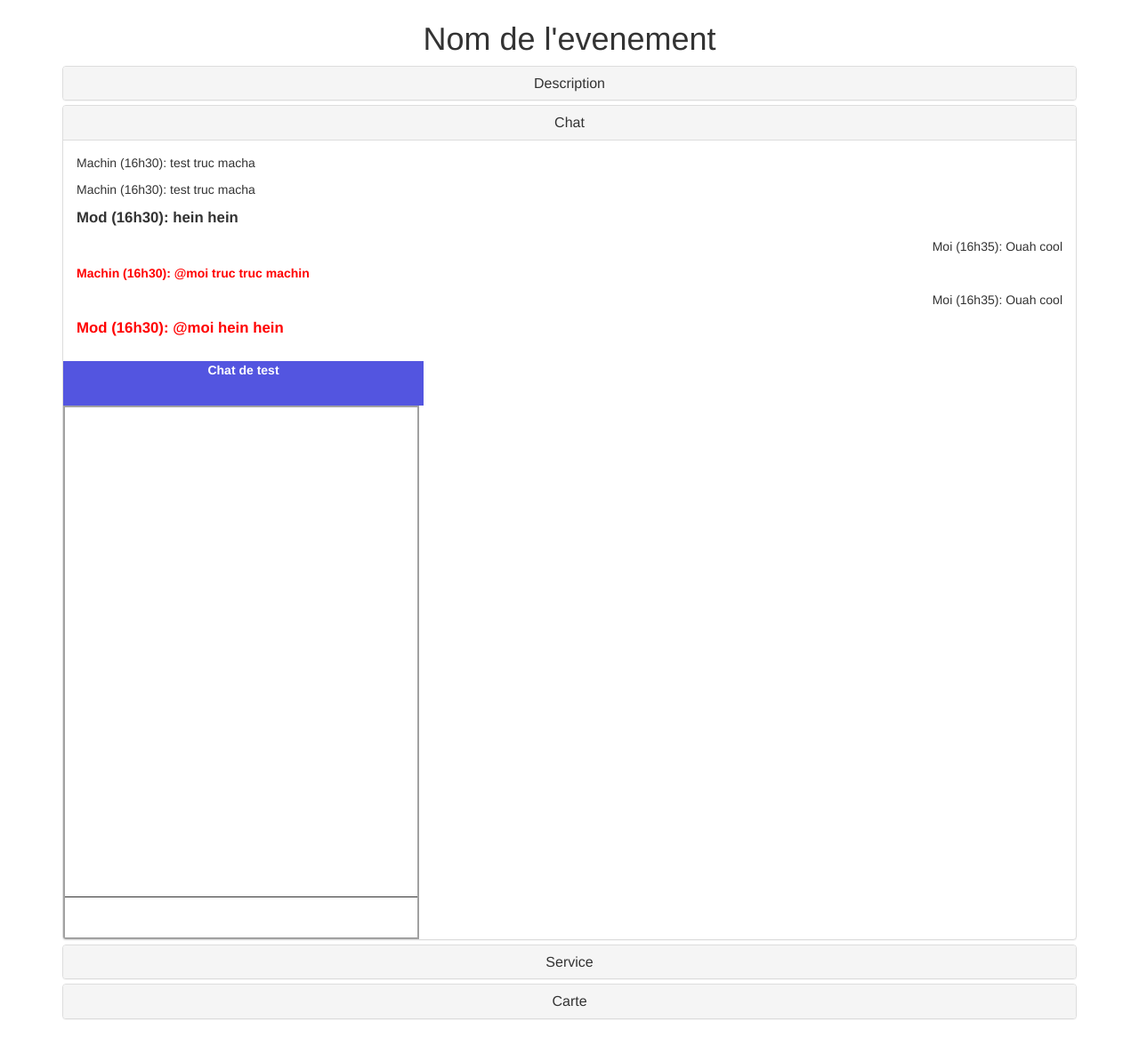
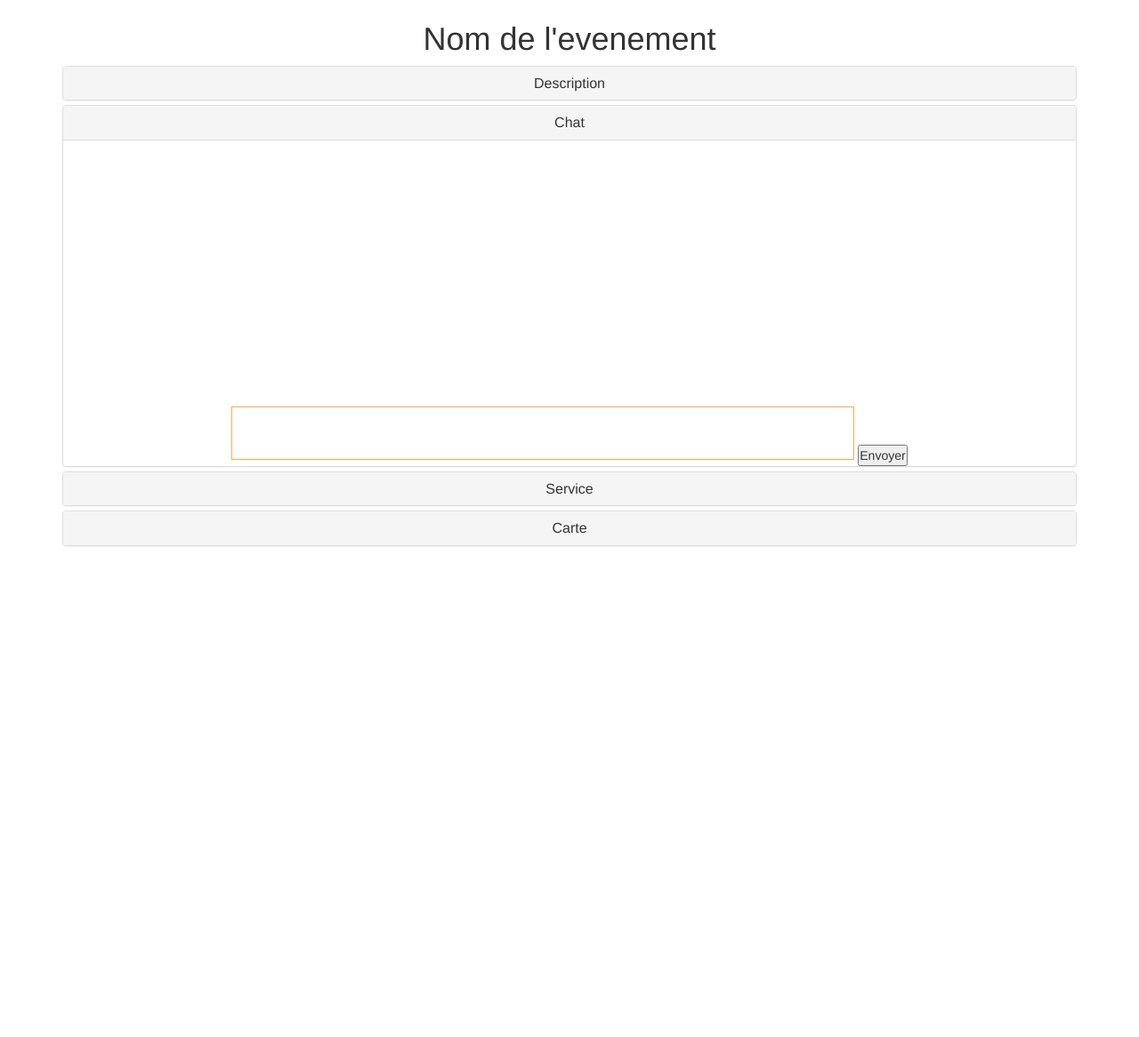
Before and after one commit to malerv/gardakan, a Django app: page /event.html in a window 1280 px wide. Shown: the part 51-1217 px from the top of the page at 89% size. After the commit the page ends 665 px from the top, so only its background shows below. Run offline with Django 3.2, Linux system fonts and the light colour scheme; some libraries are stand-ins or nearby versions.

Commit message:
Fixed html layout problems css and shit

```diff
--- a/linkUs/static/chat_client.js
+++ b/linkUs/static/chat_client.js
@@ -26,11 +26,14 @@
     var user = document.getElementById(userID).value;
     var mycontainer = document.getElementById(containerID);
     var newMessage = '';
+    var today = new Date();
+    var hours=today.getHours();
+    var minutes=today.getMinutes();
 
-    newMessage += '<div class="chatmessage">';
+    newMessage += '<p class="left">';
     newMessage += '<strong><span>' + user + ': </span>&nbsp;</strong>';
-    newMessage += '<span>' + message + '</span>';
-    newMessage += '</div>';
+    newMessage += '(' + hours + 'h' + minutes + '):&nbsp;';
+    newMessage += '<span>' + message + '</span></p>';
 
     mycontainer.innerHTML += newMessage;
 }
--- a/linkUs/static/linkus.css
+++ b/linkUs/static/linkus.css
@@ -17,6 +17,7 @@
 .panel-body
 {
     text-align : left;
+    height:300px;
 }
 
 .toMe
@@ -33,6 +34,7 @@
 
 .globalChatDiv
 {
+    float:left;
     border:0px;
     margin:0px;
     padding:0px;
@@ -80,33 +82,24 @@
 
 .chatinputdiv
 {
-    height: 46px;
-    width: 400px; /*Same as #chatdiv*/
-    border-top: 1px solid;
+    height: 60px;
+    width: 688px;
     float: left;
 }
 
 .chatTA
 {
-    height: 100%;
-    width: 295px; /*chatinputdiv.width - 5 - sendbtn.width*/
-    border: 0px;
+    height: 60px;
+    width: 700px; /*chatinputdiv.width - 5 - sendbtn.width*/
+    border: 1px solid #FFA74F;
     margin: 0px;
     padding: 0px;
     resize: none;
 }
-.sendbtndiv
-{
-    height:100%;
-    width: 100px;
-    border: 0px;
-    padding: 0px;
-    margin: 0px;
-}
 
 .sendbtn
 {
-    width:100%;
+    width:auto;
     height:100%;
     padding:0px;
     margin:0px;
--- a/linkUs/templates/event.html
+++ b/linkUs/templates/event.html
@@ -2,10 +2,9 @@
 {% extends "base.html" %}
 {% load staticfiles %}
 {% block extra_head%}
-    <meta charset="utf-8">
     <script language="javascript" type="text/javascript" src="{% static "chat_client.js" %}" ></script>
 
-    <form id="inputMessageForm" action="input_chat_message.html" method="post" target="blankIframe">
+    <form id="inputMessageForm" action="input_chat_message.html" method="POST" target="blankIframe">
         <input type="hidden" id="userName" value="Anon"></input>
         <input type="hidden" id="chatid" value="test"></input>
         <input type="hidden" id="textToSend"></input>
@@ -44,35 +43,14 @@
       </h4>
     </div>
     <div id="collapseTwo" class="panel-collapse collapse in">
-      <div class="panel-body">
-        <p class="left"> Machin (16h30): test truc macha</p>
-        <p class="left"> Machin (16h30): test truc macha</p>
-        <p class="left mod"> Mod (16h30): hein hein</p>
-        <p class="right"> Moi    (16h35): Ouah cool</p>
-        <p class="left toMe"> Machin (16h30): @moi truc truc machin</p>
-        <p class="right"> Moi    (16h35): Ouah cool</p>
-        <p class="left mod toMe"> Mod (16h30): @moi hein hein</p>
+      <div class="panel-body" id="chatMessagesdiv_1">
+        <!-- HTML of messages goes in that div -->
       </div>
-      <div class="globalChatDiv">
-        <div class="chatHeaderDiv">
-            <strong><span>Chat de test</span></strong>
-        </div>
+    <textarea id="chatinputTA" class="chatTA"
+    onkeyup="if(event.keyCode==13 && !event.shiftKey){ enterMessage('chatinputTA');}"></textarea>
 
-        <div class="chatdiv">
-            <div class="messagesContainer" id="chatMessagesdiv_1">
-                <!-- HTML of messages goes in that div -->
-            </div>
+    <button class="sendbtn"  onclick="enterMessage('chatinputTA');">Envoyer</button>
 
-            <div class="chatinputdiv">
-                <textarea id="chatinputTA" class="chatTA"
-                onkeyup="if(event.keyCode==13 && !event.shiftKey){ enterMessage('chatinputTA');}"></textarea>
-
-                <div class="sendbtndiv">
-                    <button class="sendbtn"  onclick="enterMessage('chatinputTA');">Envoyer</button>
-                </div>
-            </div>
-        </div>
-    </div>
     <iframe id="blankIframe" height="0" width="0" style="display:none;" tabindex="-1"></iframe>
     </div>
   </div>
```
